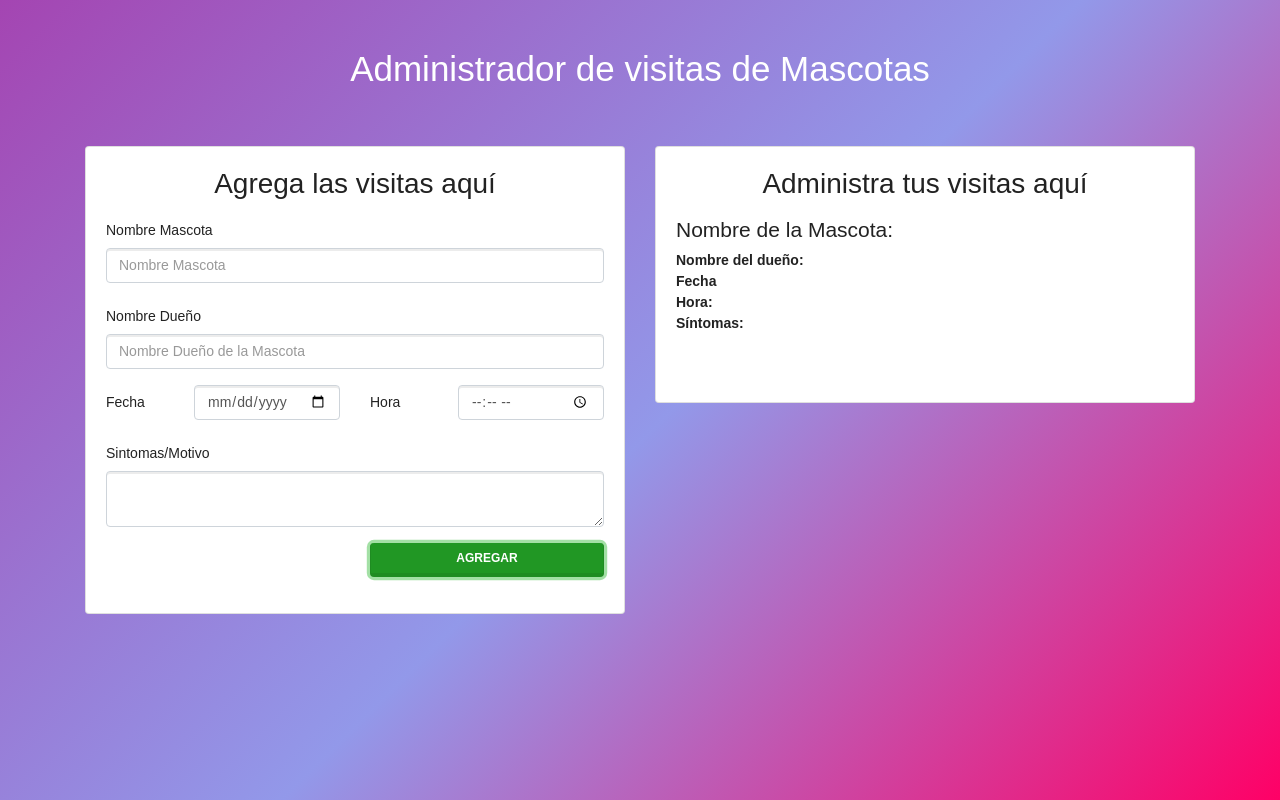
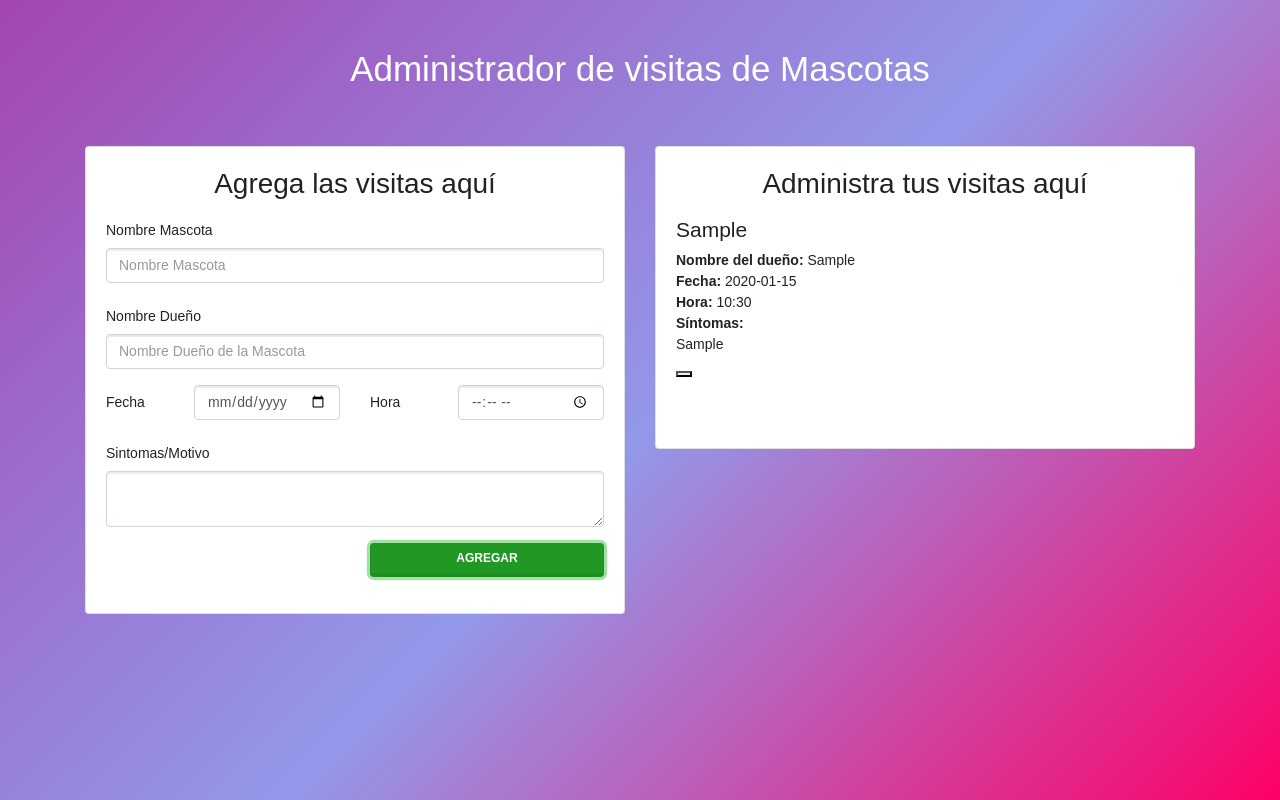
Before and after one commit to lrg1980/AdminCitasVet, a React (Create React App) app: page / in a window 1280 px wide. Both pictures are taken after typing "Sample", "Sample", "2020-01-15", "10:30", "Sample" into the empty fields and a click on the button "AGREGAR". Built offline with nearby package versions, Linux system fonts and the light colour scheme.

Commit message:
Funciona agregar visita - avanzamos

```diff
--- a/src/componentes/Cita.js
+++ b/src/componentes/Cita.js
@@ -3,24 +3,26 @@ import React, { Component } from 'react';
 class Cita extends Component {
 
      render() {
+          const { fecha, hora, mascota, propietario, sintomas, id } = this.props.info;
+
           return (
                <div className="media mt-3">
                     <div className="media-body">
-                         <h4 className="mt-0">Nombre de la Mascota: </h4>
+                         <h4 className = "mt-0" > {mascota} </h4>
                          <p className="card-text">
                               <span>
                                    Nombre del dueño:
-                              </span>
+                              </span> {propietario}
                          </p>
                          <p className="card-text">
                               <span>
-                                   Fecha
-                              </span>
+                                   Fecha:
+                              </span> {fecha}
                          </p>
                          <p className="card-text">
                               <span>
                                    Hora:
-                              </span>
+                              </span> {hora}
                          </p>
                          < p className = "card-text" >
                               <span>
@@ -28,8 +30,12 @@ class Cita extends Component {
                               </span>
                          </p>
                          <p className = "card-text">
+                             {sintomas}
+                         </p>
 
-                         </p>
+                         <button>
+
+                         </button>
                     </div>
                </div>
           );
--- a/src/componentes/ListaCitas.js
+++ b/src/componentes/ListaCitas.js
@@ -16,7 +16,13 @@ class ListaCitas extends Component {
                               {mensaje}
                          </h2>
                          <div className="lista-citas">
-                              <Cita />
+                              {Object.keys(this.props.citas).map(cita => (
+                                   <Cita
+                                        key={cita}
+                                        info={this.props.citas[cita]}
+
+                                   />
+                              ))}
                          </div>
                     </div>
                </div>
```
